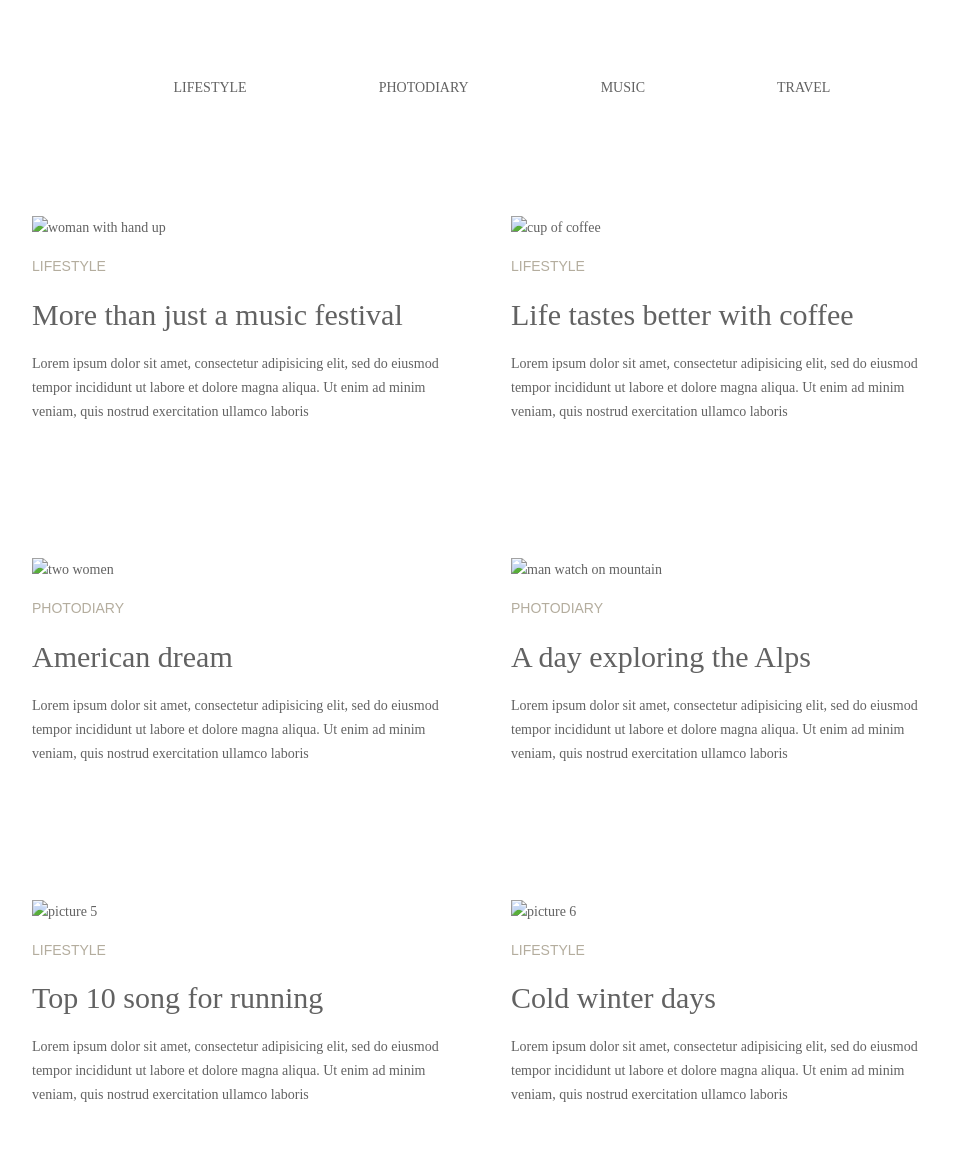
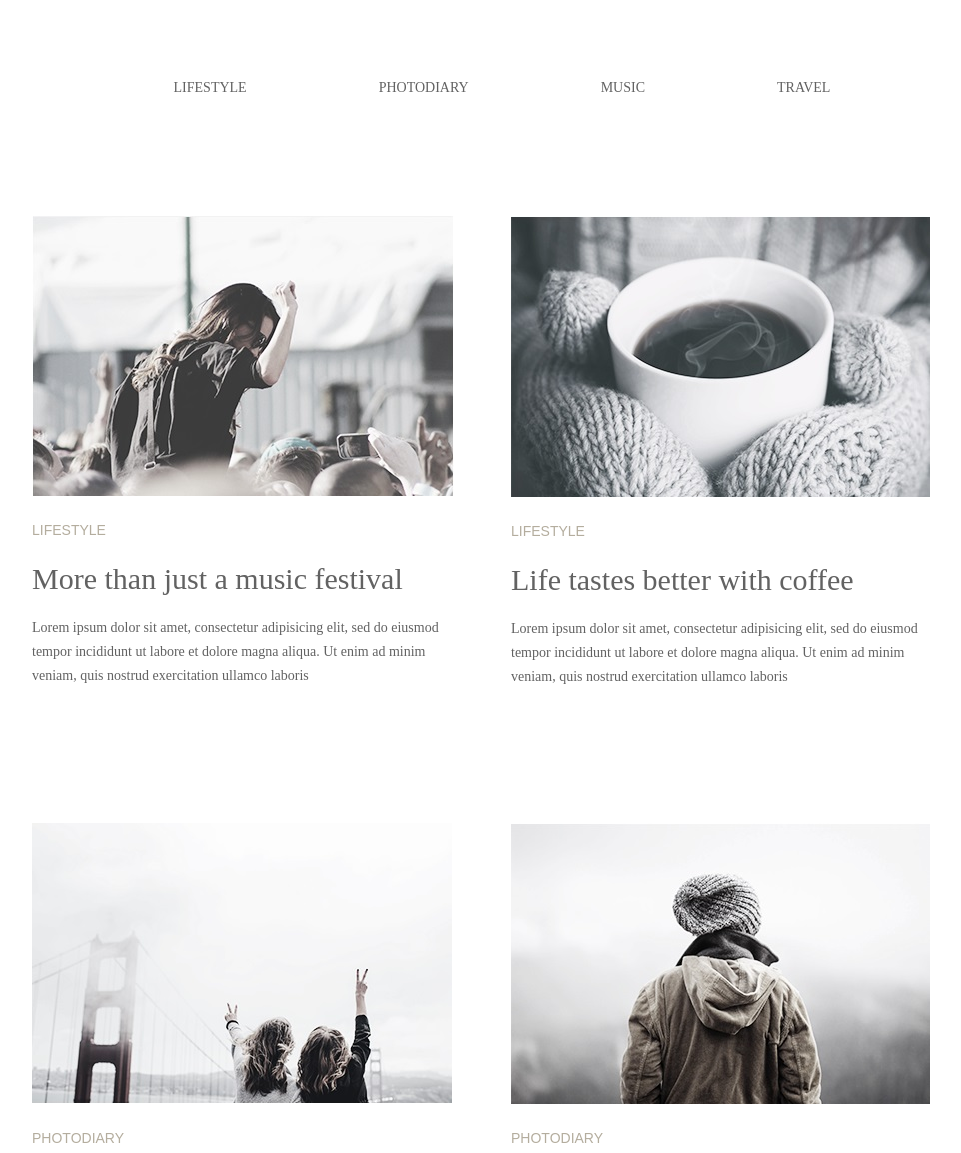
Before and after one commit to vit-1982/goit-fe-course, a plain HTML site: page module-03/index.html in a window 1280 px wide. Shown: the top 1153 px of the page, without its empty margins (166-1127 px from the left). Drawn offline with Linux system fonts and the light colour scheme.

Commit message:
with nots

```diff
--- a/module-03/index.html
+++ b/module-03/index.html
@@ -24,7 +24,7 @@
         <div>
             <ul class="wrapper">
                 <li class="menu_item left">
-                    <img src="../img/1.jpg" alt="woman with hand up">
+                    <img src="../module-01-02/img/1.jpg" alt="woman with hand up">
                     <p class="notation">lifestyle</p>
                     <h2 class="description">More than just a music festival</h2>
                     <p>Lorem ipsum dolor sit amet, consectetur adipisicing elit, sed do eiusmod tempor incididunt ut
@@ -32,7 +32,7 @@
                         laboris</p>
                 </li>
                 <li class="menu_item right">
-                    <img src="../img/2.jpg" alt="cup of coffee">
+                    <img src="../module-01-02/img/2.jpg" alt="cup of coffee">
                     <p class="notation">lifestyle</p>
                     <h2 class="description">Life tastes better with coffee</h2>
                     <p>Lorem ipsum dolor sit amet, consectetur adipisicing elit, sed do eiusmod tempor incididunt ut
@@ -40,7 +40,7 @@
                         laboris</p>
                 </li>
                 <li class="menu_item left">
-                    <img src="../img/3.jpg" alt="two women">
+                    <img src="../module-01-02/img/3.jpg" alt="two women">
                     <p class="notation">photodiary</p>
                     <h2 class="description">American dream</h2>
                     <p>Lorem ipsum dolor sit amet, consectetur adipisicing elit, sed do eiusmod tempor incididunt ut
@@ -48,7 +48,7 @@
                         laboris</p>
                 </li>
                 <li class="menu_item right">
-                    <img src="../img/4.jpg" alt="man watch on mountain">
+                    <img src="../module-01-02/img/4.jpg" alt="man watch on mountain">
                     <p class="notation">photodiary</p>
                     <h2 class="description">A day exploring the Alps</h2>
                     <p>Lorem ipsum dolor sit amet, consectetur adipisicing elit, sed do eiusmod tempor incididunt ut
@@ -56,7 +56,7 @@
                         laboris</p>
                 </li>
                 <li class="menu_item left">
-                    <img src="../img/5.jpg" alt="picture 5">
+                    <img src="../module-01-02/img/5.jpg" alt="picture 5">
                     <p class="notation">lifestyle</p>
                     <h2 class="description">Top 10 song for running</h2>
                     <p>Lorem ipsum dolor sit amet, consectetur adipisicing elit, sed do eiusmod tempor incididunt ut
@@ -64,7 +64,7 @@
                         laboris</p>
                 </li>
                 <li class="menu_item right">
-                    <img src="../img/6.jpg" alt="picture 6">
+                    <img src="../module-01-02/img/6.jpg" alt="picture 6">
                     <p class="notation">lifestyle</p>
                     <h2 description>Cold winter days</h2>
                     <p>Lorem ipsum dolor sit amet, consectetur adipisicing elit, sed do eiusmod tempor incididunt ut
```
